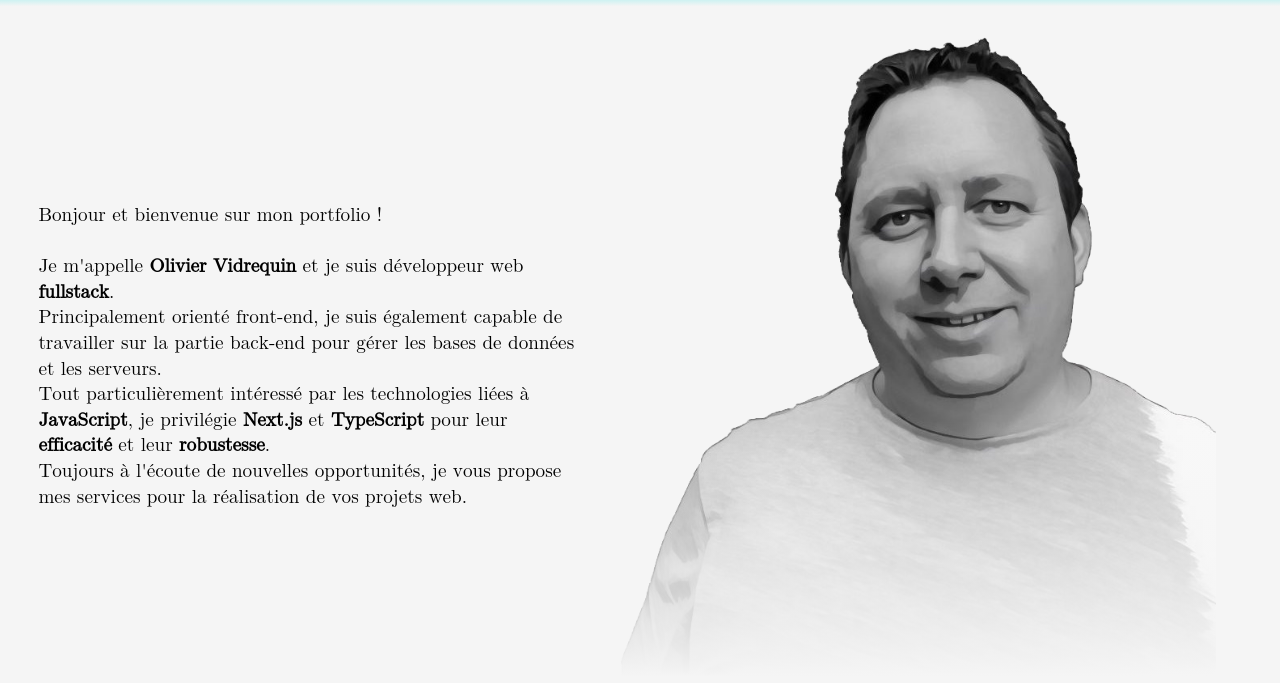
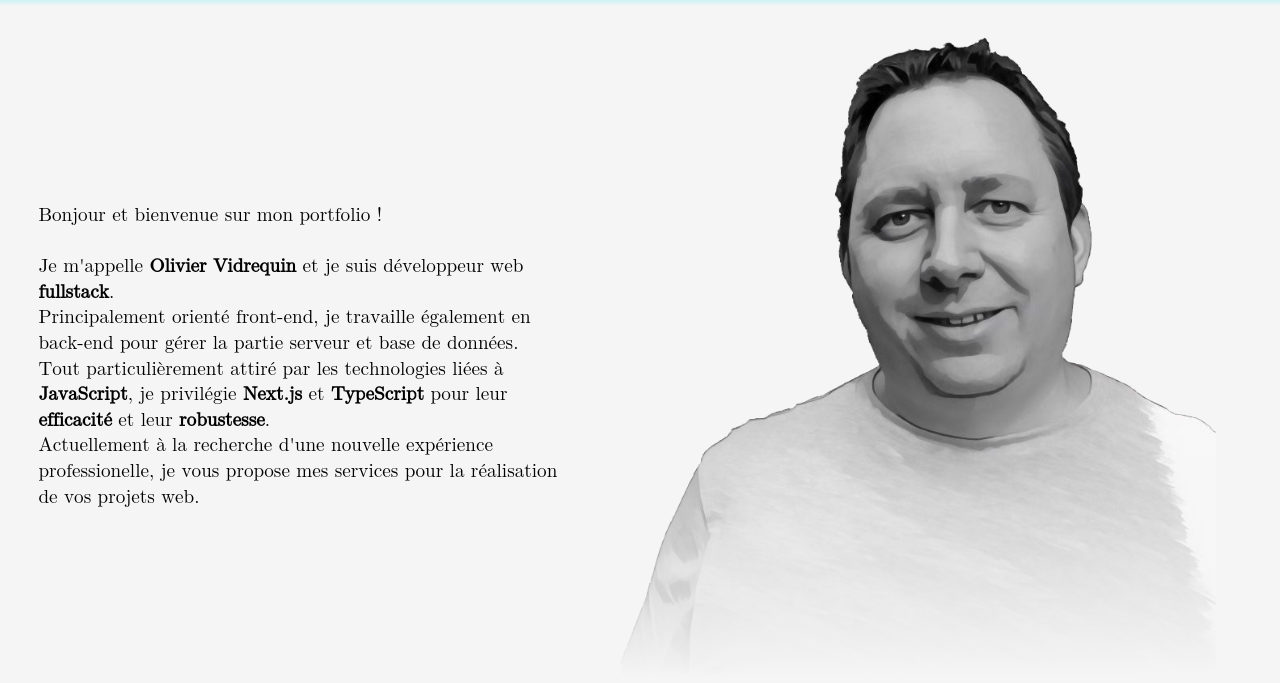
Before and after one commit to Vidrequin-Olivier/portfolio-dev-web, a plain HTML site: page index.html in a window 1280 px wide. Shown: the part 117-800 px from the top of the page. Drawn offline with Linux system fonts and the light colour scheme.

Commit message:
Réécriture du texte de présentation

```diff
--- a/index.html
+++ b/index.html
@@ -64,10 +64,10 @@
     <section class="presentation">
       <p class="personalPresentation">
         Bonjour et bienvenue sur mon portfolio ! <br><br>
-        Je m'appelle <span class="bold"><strong>Olivier Vidrequin</strong></span> et je suis développeur web <span class="bold">fullstack<strong></strong></span>.<br>
-        Principalement orienté front-end, je suis également capable de travailler sur la partie back-end pour gérer les bases de données et les serveurs.<br>
-        Tout particulièrement intéressé par les technologies liées à <span class="bold">JavaScript</span>, je privilégie <span class="bold">Next.js</span> et <span class="bold">TypeScript</span> pour leur <span class="bold">efficacité</span> et leur <span class="bold">robustesse</span>.<br>
-        Toujours à l'écoute de nouvelles opportunités, je vous propose mes services pour la réalisation de vos projets web.<br>
+        Je m'appelle <span class="bold"><strong>Olivier Vidrequin</strong></span> et je suis développeur web <span class="bold"><strong>fullstack</strong></span>.<br>
+        Principalement orienté front-end, je travaille également en back-end pour gérer la partie serveur et base de données.<br>
+        Tout particulièrement attiré par les technologies liées à <span class="bold">JavaScript</span>, je privilégie <span class="bold">Next.js</span> et <span class="bold">TypeScript</span> pour leur <span class="bold">efficacité</span> et leur <span class="bold">robustesse</span>.<br>
+        Actuellement à la recherche d'une nouvelle expérience professionelle, je vous propose mes services pour la réalisation de vos projets web.<br>
       </p>
 
       <figure>
```
